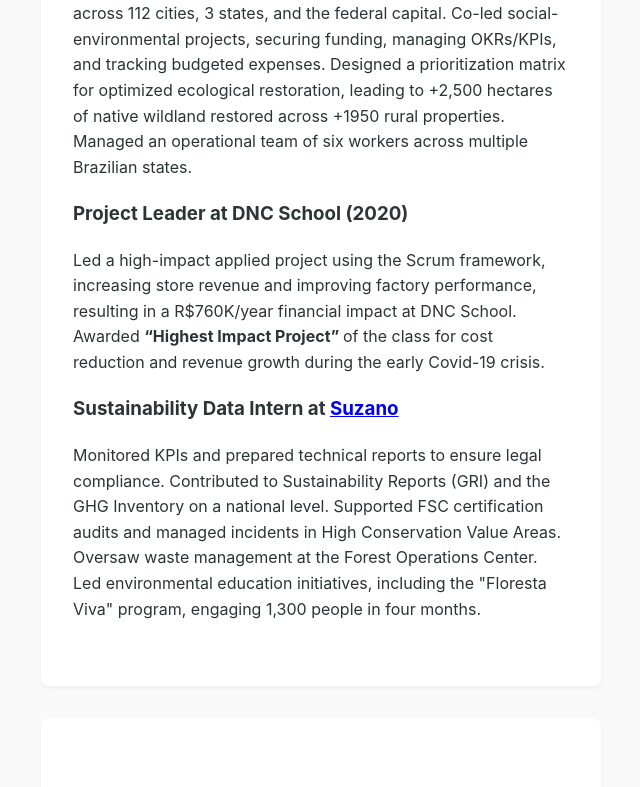
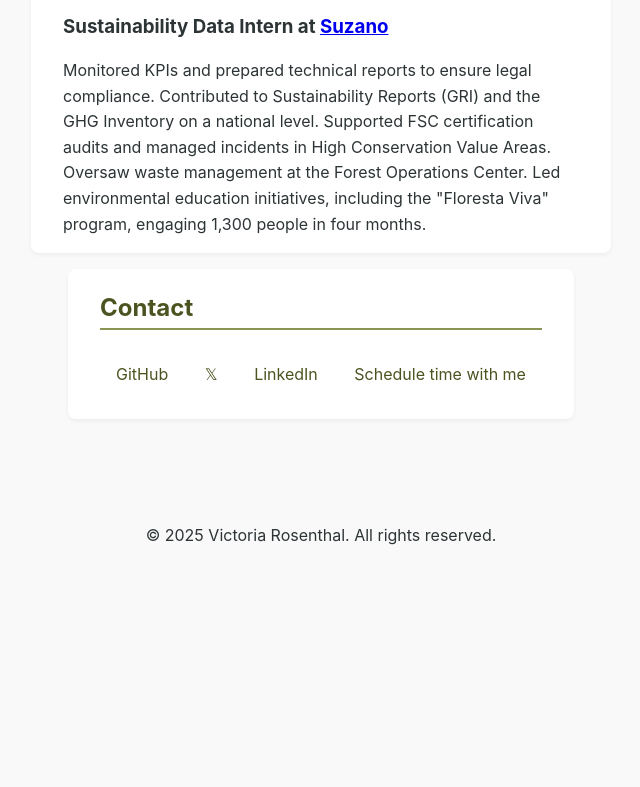
Before and after one commit to viccrosenthal/viccrosenthal.github.io, a plain HTML site: page index.html in a window 1280 px wide. Shown: the part 2013-2800 px from the top of the page, without its empty margins (319-959 px from the left). After the commit the page ends 2602 px from the top, so only its background shows below. Drawn offline with Linux system fonts and the light colour scheme.

Commit message:
Simple version feb4th

```diff
--- a/index.html
+++ b/index.html
@@ -3,10 +3,17 @@
   <head>
     <meta charset="UTF-8" />
     <meta name="viewport" content="width=device-width, initial-scale=1.0" />
-    <title>Your Name - Personal Website</title>
+    <title>Victoria Rosenthal</title>
     <style>
       main {
-        max-width: 560px;
+        max-width: 580px;
+        flex-direction: column;
+        gap: 1rem;
+        padding: 1rem;
+        display: flex;
+        align-items: center;
+        justify-content: center;
+        flex-direction: column;
       }
       body {
         font-family: -apple-system, BlinkMacSystemFont, 'Segoe UI', Roboto, Oxygen, Ubuntu, Cantarell, sans-serif;
@@ -15,6 +22,10 @@
         padding: 0;
         color: #2d3436;
         background: #f9f9f9;
+        display: flex;
+        align-items: center;
+        justify-content: center;
+        flex-direction: column;
       }
       header {
         background: #4b5320;
@@ -50,6 +61,10 @@
       nav a:hover {
         color: #2d3436;
       }
+      main {
+        flex: 1;
+        min-width: 300px;
+      }
       .main-content {
         display: flex;
         flex-wrap: wrap;
@@ -59,24 +74,32 @@
         padding: 0 2rem;
         justify-content: center;
       }
-
-      main {
-        flex: 1;
-        min-width: 300px;
+      .profile-image-container {
+        display: flex;
+        justify-content: center;
+        width: 100%;
       }
       section {
-        padding: 3rem 2rem;
+        padding: 1rem 1rem;
         background: white;
         border-radius: 8px;
-        margin-top: 2rem;
         box-shadow: 0 2px 4px rgba(0, 0, 0, 0.05);
+        max-width: 1200px;
+        margin: 0 auto;
+        padding: 0 2rem;
+        justify-content: center;
       }
+
       @media (max-width: 600px) {
         section {
           padding: 1rem;
         }
         .main-content {
           padding: 1rem;
+        }
+        .contact-links {
+          display: flex;
+          flex-direction: column;
         }
       }
       aside {
@@ -87,12 +110,12 @@
         box-shadow: 0 2px 4px rgba(0, 0, 0, 0.05);
         margin-top: 2rem;
         height: fit-content;
-        font-size: small; /* or any size you prefer */
+        font-size: small;
         display: flex;
         flex-direction: column;
       }
       .about text {
-        font-size: small; /* or any size you prefer */
+        font-size: small;
       }
       .projects {
         display: grid;
@@ -132,11 +155,19 @@
       h1 {
         color: #4b5320;
         border-bottom: 2px solid #8b9355;
-        padding-bottom: 0.5rem;
         margin-bottom: 1.5rem;
       }
       h1 {
         font-size: 1.5rem;
+      }
+      h3 {
+        padding: 0;
+        margin-bottom: 0;
+      }
+      .p {
+        display: inline-block;
+        margin-top: 0;
+        padding: 0;
       }
       @media (max-width: 1000px) {
         .main-content {
@@ -165,7 +196,7 @@
         <section>
           <h1>Victoria Rosenthal</h1>
           <div style="display: flex; width: 100%; justify-content: center">
-            <img src="images/profilepic_victoria2.png" alt="Your Profile" class="profile-img" />
+            <img src="images/profilepic_victoria.png" alt="Your Profile" class="profile-img" />
           </div>
           <p>
             Engineer and sustainability specialist exploring the Web3 environment and innovative solutions, with skills blending technical expertise with
@@ -182,7 +213,7 @@
             the company to achieve up to 100% compliance in external audits.
           </p>
 
-          <p>At the heart of my career is a vision for a sustainable future where technology empowers communities and enhances environmental resilience.</p>
+          <!-- <p>At the heart of my career is a vision for a sustainable future where technology empowers communities and enhances environmental resilience.</p> -->
         </section>
 
         <!-- <section id="projects">
@@ -336,14 +367,14 @@
             <a href="https://github.com/viccrosenthal">GitHub</a>
             <a href="https://x.com/vicrosenthal">𝕏</a>
             <a href="https://www.linkedin.com/in/victoriarosenthal/">LinkedIn</a>
-            <a href="https://calendly.com/vc-rosenthal">Schedule some time with me</a>
+            <a href="https://calendly.com/vc-rosenthal">Schedule time with me</a>
           </div>
         </section>
       </main>
     </div>
 
     <footer>
-      <p>© 2024 Victoria Rosenthal. All rights reserved.</p>
+      <p>© 2025 Victoria Rosenthal. All rights reserved.</p>
     </footer>
   </body>
 </html>
```
